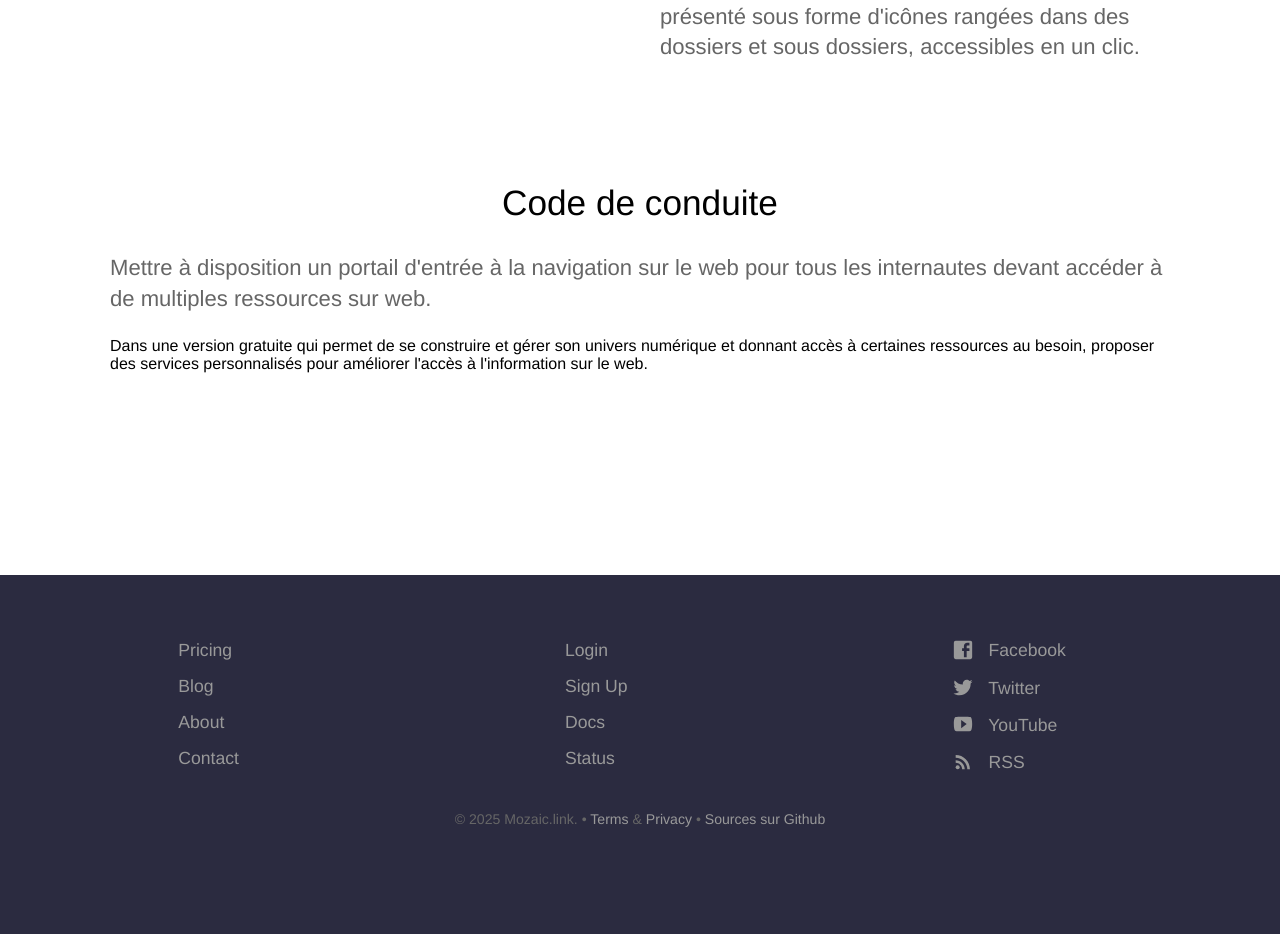
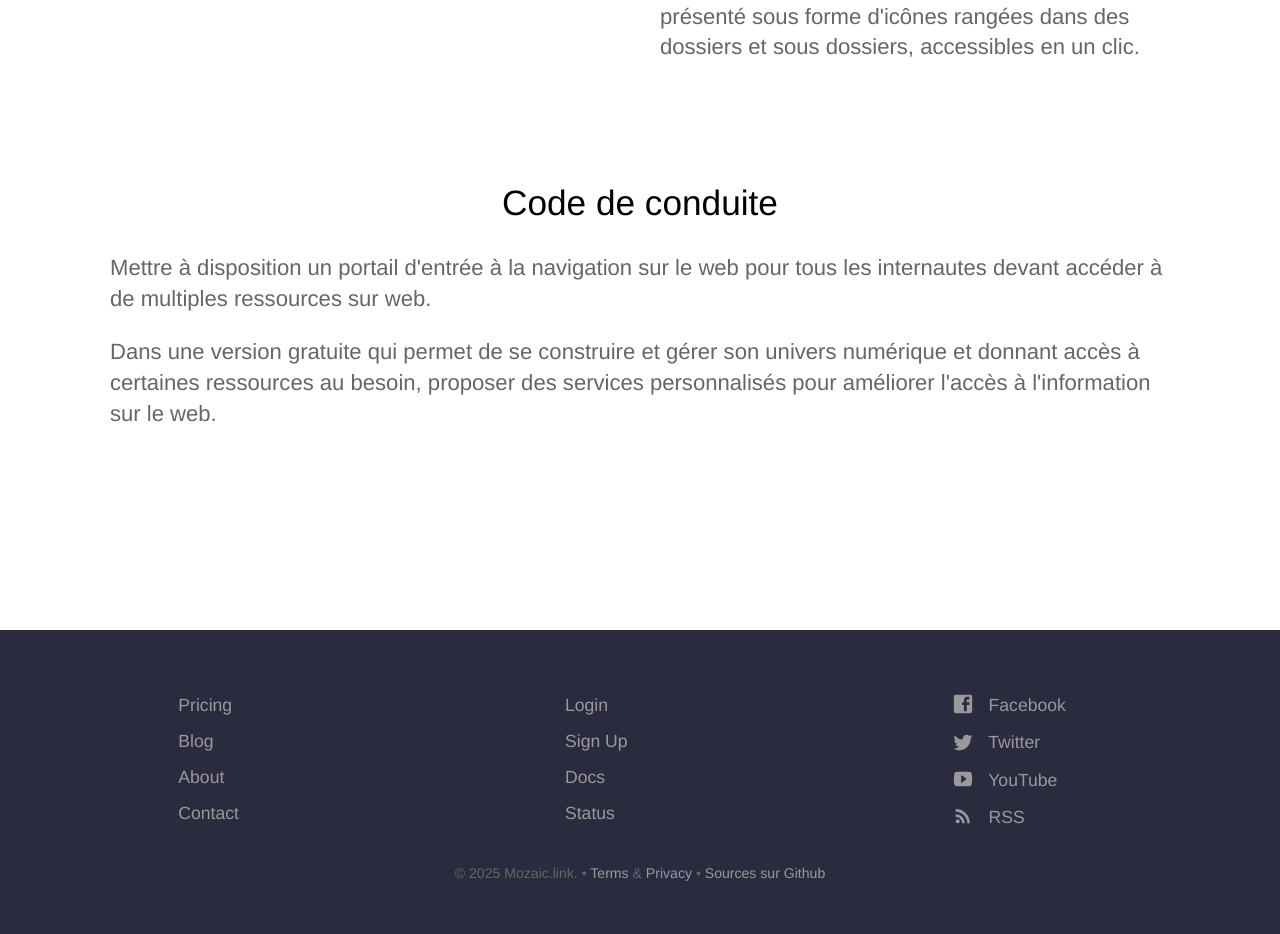
Before and after one commit to IamHenri/site-mozaic, a Jekyll site: the page built from about.html, in a window 1280 px wide. Shown: the part 1003-1937 px from the top of the page. Built offline with Jekyll 4.4.1, drawn with Linux system fonts in a browser that asks for light colours; before the commit the page ends 1882 px from its top, so only the background shows below that.

```diff
--- a/about.html
+++ b/about.html
@@ -34,8 +34,8 @@ description: >-
 			<div class="text ">
 
 <h2>Code de conduite</h2>
-				<p>Mettre à disposition un portail d'entrée à la navigation sur le web pour tous les internautes devant accéder à de multiples ressources sur web. <p>
-				</p>Dans une version gratuite qui permet de se construire et gérer son univers numérique et donnant accès à certaines ressources au besoin, proposer des services personnalisés pour améliorer l'accès à l'information sur le web.  </p>
+				<p>Mettre à disposition un portail d'entrée à la navigation sur le web pour tous les internautes devant accéder à de multiples ressources sur web.
+				</p><p>Dans une version gratuite qui permet de se construire et gérer son univers numérique et donnant accès à certaines ressources au besoin, proposer des services personnalisés pour améliorer l'accès à l'information sur le web.  </p>
 
 
 			</div>
```
